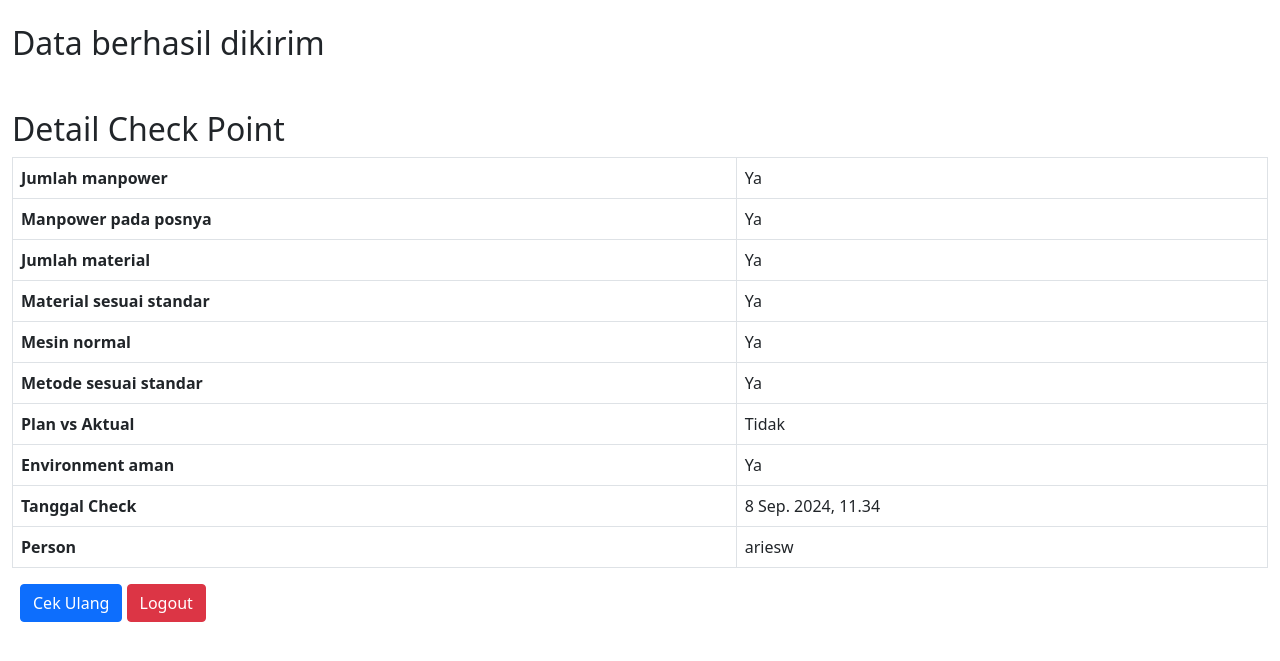
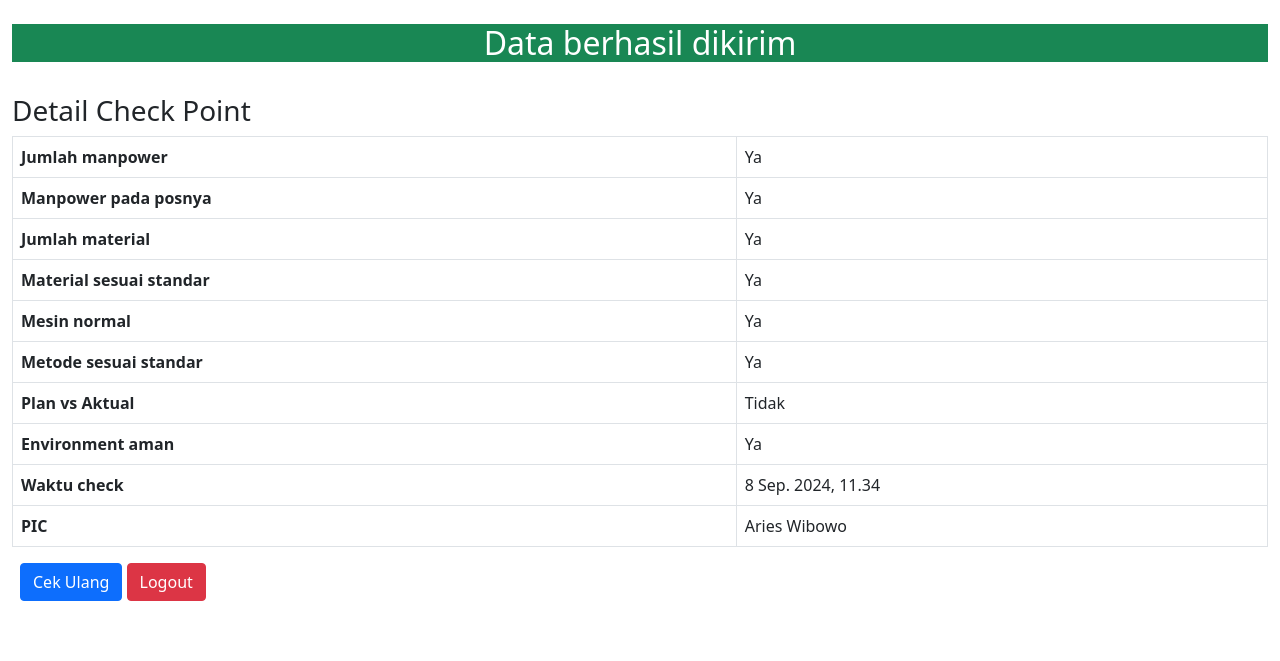
Before and after one commit to criespy/PiketControl, a Django app: page /success/1/ in a window 1280 px wide. Shown: the top 661 px of the page. Run offline with Django 4.2, Linux system fonts and the light colour scheme; data comes from the database, SQL or seed files in the repository; both versions use the stored data as it was after the commit; some libraries are stand-ins or nearby versions.

Commit message:
Penyesuaian di halaman success

```diff
--- a/templates/success.html
+++ b/templates/success.html
@@ -10,10 +10,11 @@
     </head>
     <body class="py-4">
         <div class="container-fluid">
-            <div class="d-grid gap-3">
-                <h2>Data berhasil dikirim</h2><br>
+            <div class="bg-success text-center text-white align-middle">
+                <h2>Data berhasil dikirim</h2>
             </div>
-            <h2>Detail Check Point</h2>
+            <br>
+            <h3>Detail Check Point</h3>
             <table class="table table-bordered">
                 <tbody>
                     <tr>
@@ -49,12 +50,12 @@
                         <td>{{ object.environment_aman|yesno:"Ya,Tidak" }}</td>
                     </tr>
                     <tr>
-                        <th>Tanggal Check</th>
+                        <th>Waktu check</th>
                         <td>{{ object.tanggal_check }}</td>
                     </tr>
                     <tr>
-                        <th>Person</th>
-                        <td>{{ object.person.username }}</td>
+                        <th>PIC</th>
+                        <td>{{ object.person.first_name }} {{ object.person.last_name }}</td>
                     </tr>
                 </tbody>
             </table>
```
Also changed, not shown: db.sqlite3.
